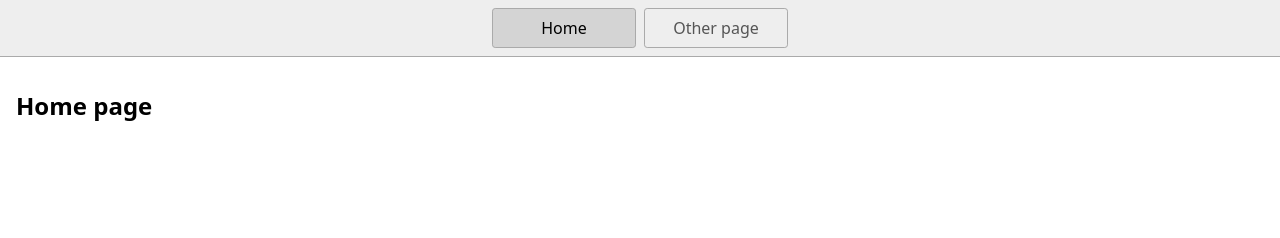
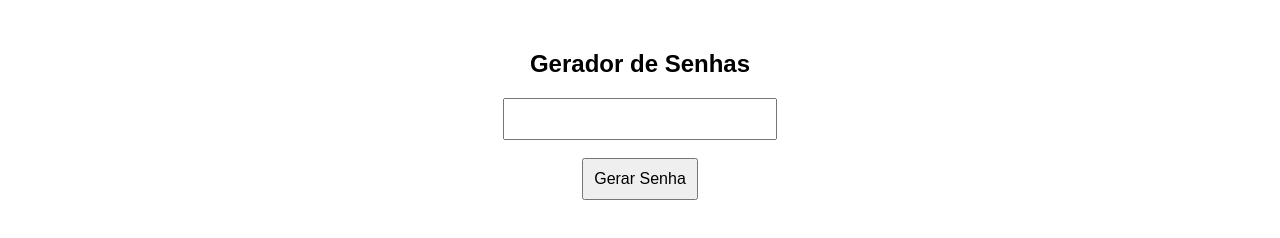
Before and after one commit to DuilioAzevedo/gerador-senhas, a website: page index.html in a window 1280 px wide. Drawn offline with Linux system fonts and the light colour scheme.

Commit message:
finish project

```diff
--- a/index.html
+++ b/index.html
@@ -9,15 +9,13 @@
       Remove all code in `styles.css`!
     -->
     <link rel="stylesheet" href="styles.css" />
-    <script type="module" src="script.js"></script>
+
   </head>
   <body>
-    <nav>
-      <a href="/" aria-current="page">Home</a>
-      <a href="/page2.html">Other page</a>
-    </nav>
-    <main>
-      <h1>Home page</h1>
-    </main>
+    <h2>Gerador de Senhas</h2>
+    <input type="text" id="password" readonly>
+    <br><br>
+    <button id="generateBtn">Gerar Senha</button>
   </body>
+  <script type="module" src="script.js"></script>
 </html>
--- a/script.js
+++ b/script.js
@@ -1 +1,13 @@
-console.log('Hello!');
+function generatePassword(length = 12) {
+    const chars = "ABCDEFGHIJKLMNOPQRSTUVWXYZabcdefghijklmnopqrstuvwxyz0123456789!@#$%^&*()";
+    let password = "";
+    for (let i = 0; i < length; i++) {
+        const randomIndex = Math.floor(Math.random() * chars.length);
+        password += chars[randomIndex];
+    }
+    document.getElementById("password").value = password;
+}
+
+document.getElementById("generateBtn").addEventListener("click", function() {
+    generatePassword();
+});
--- a/styles.css
+++ b/styles.css
@@ -1,46 +1,16 @@
-* {
-  box-sizing: border-box;
+body {
+  font-family: Arial, sans-serif;
+  text-align: center;
+  margin-top: 50px;
 }
-
-body {
-  margin: 0;
-  font-family: system-ui, sans-serif;
-  color: black;
-  background-color: white;
+input {
+  padding: 10px;
+  font-size: 16px;
+  width: 250px;
+  text-align: center;
 }
-
-nav {
-  display: flex;
-  flex-wrap: wrap;
-  align-items: center;
-  justify-content: center;
-  padding: 0.5rem;
-  gap: 0.5rem;
-  border-bottom: solid 1px #aaa;
-  background-color: #eee;
+button {
+  padding: 10px;
+  font-size: 16px;
+  cursor: pointer;
 }
-
-nav a {
-  display: inline-block;
-  min-width: 9rem;
-  padding: 0.5rem;
-  border-radius: 0.2rem;
-  border: solid 1px #aaa;
-  text-align: center;
-  text-decoration: none;
-  color: #555;
-}
-
-nav a[aria-current='page'] {
-  color: #000;
-  background-color: #d4d4d4;
-}
-
-main {
-  padding: 1rem;
-}
-
-h1 {
-  font-weight: bold;
-  font-size: 1.5rem;
-}
```
Also changed, not shown: page2.html (deleted, +0 -19 lines), 1 other file.
